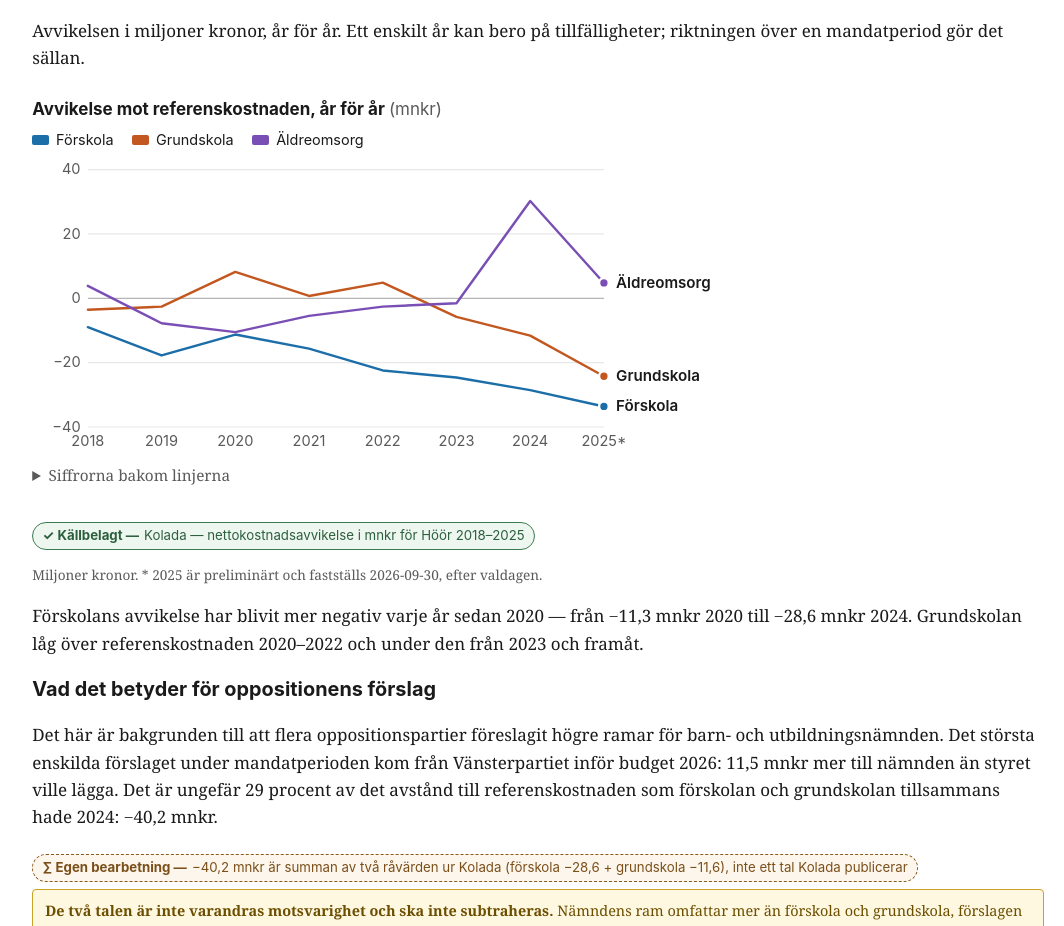
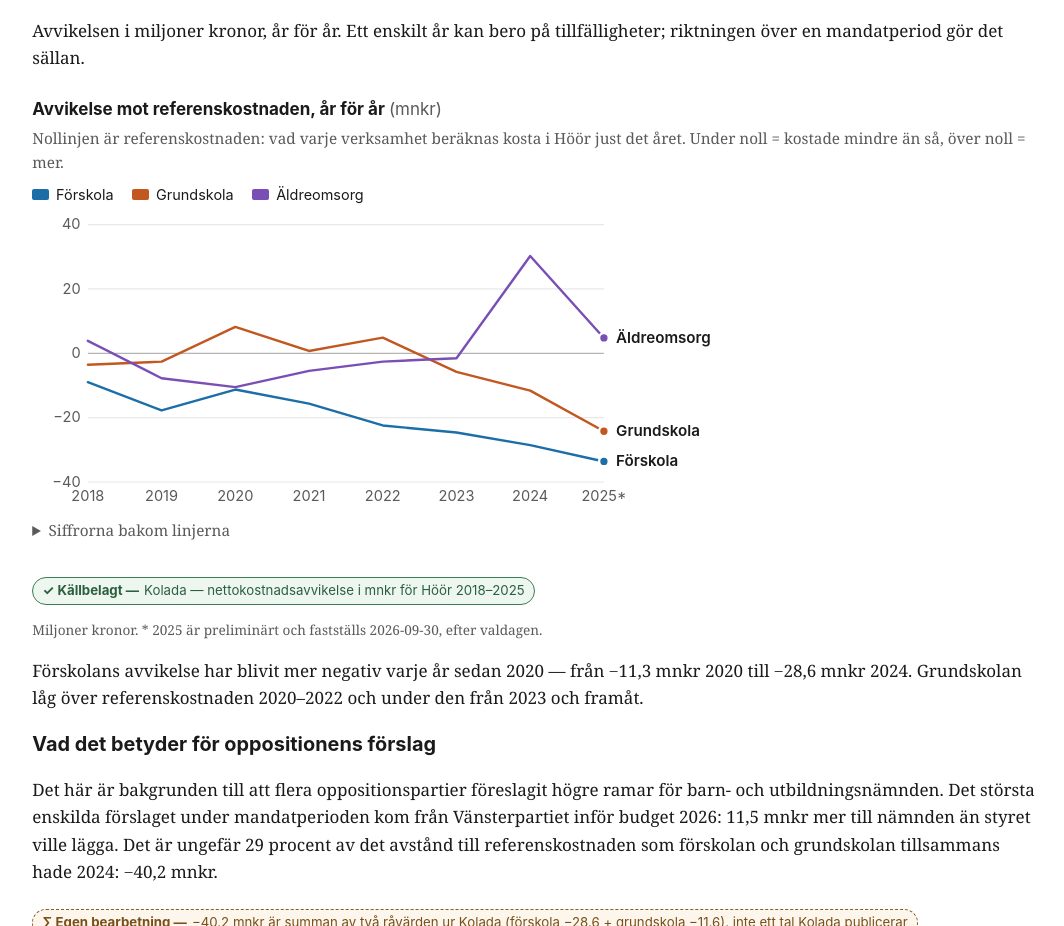
Before and after one commit to Sillen2024/hoor-kommunval, an Astro site: page /budget in a window 1280 px wide. Shown: the part 5748-6674 px from the top of the page, without its empty margins (102-1166 px from the left). Built offline with nearby package versions, Linux system fonts and the light colour scheme; Astro itself is replaced by a stand-in of ours.

Commit message:
Budgetlinjerna: nollinjen forklaras i figuren (nollinjen = referenskostnaden)
Co-Authored-By: Claude Fable 5 <noreply@anthropic.com>
Claude-Session: https://claude.ai/code/session_01Snn43QRMzC8XoFmcigVagy

```diff
--- a/src/pages/budget/index.astro
+++ b/src/pages/budget/index.astro
@@ -624,6 +624,7 @@ const gymnasieKronor = gymnasieTkr !== null ? (gymnasieTkr / hundralappBas) * 10
     <Linjediagram
       rubrik="Avvikelse mot referenskostnaden, år för år"
       enhet="mnkr"
+      beskrivning="Nollinjen är referenskostnaden: vad varje verksamhet beräknas kosta i Höör just det året. Under noll = kostade mindre än så, över noll = mer."
       ar={koladaAr}
       serier={tidsserie.map((v, i) => ({
         namn: v.namn,
```
